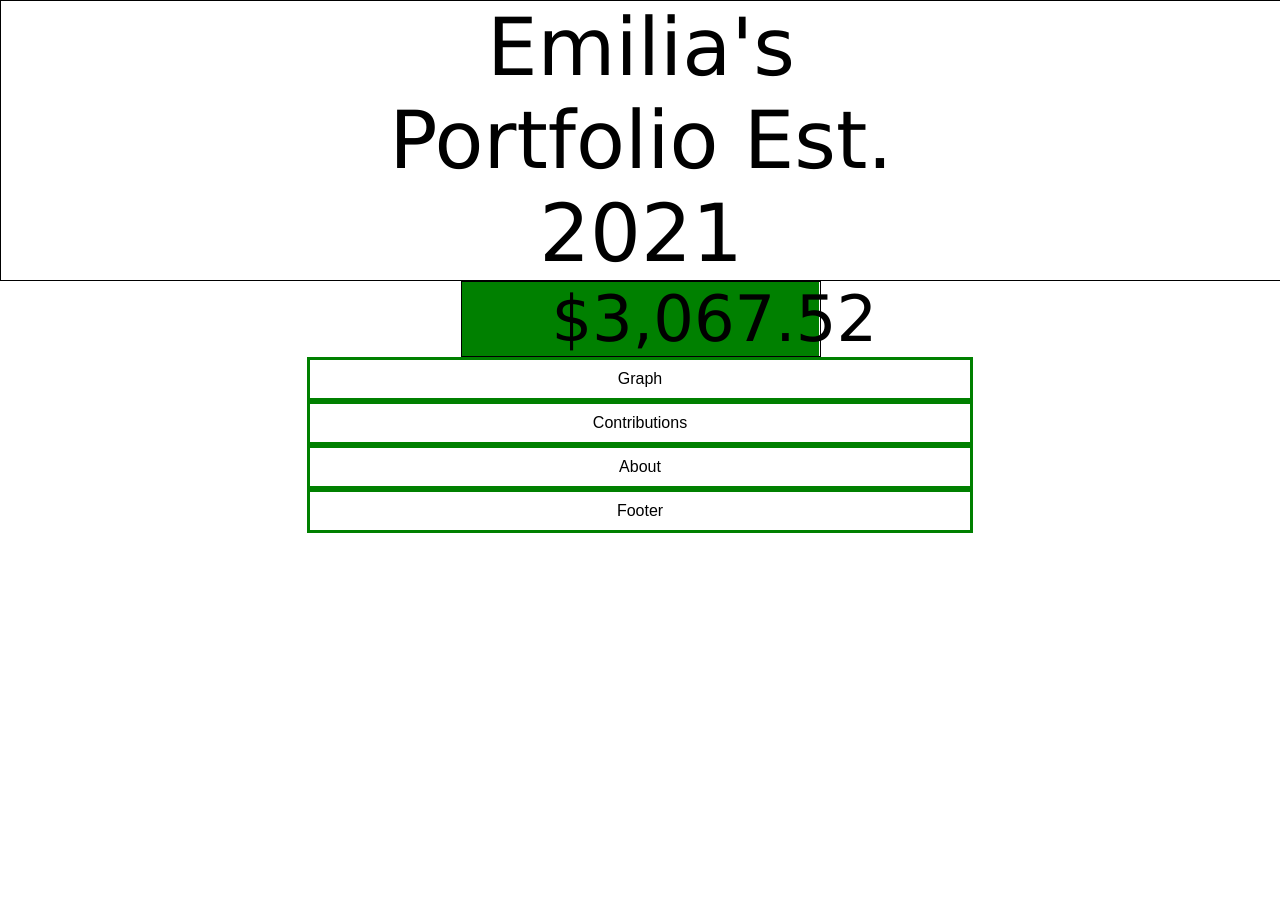
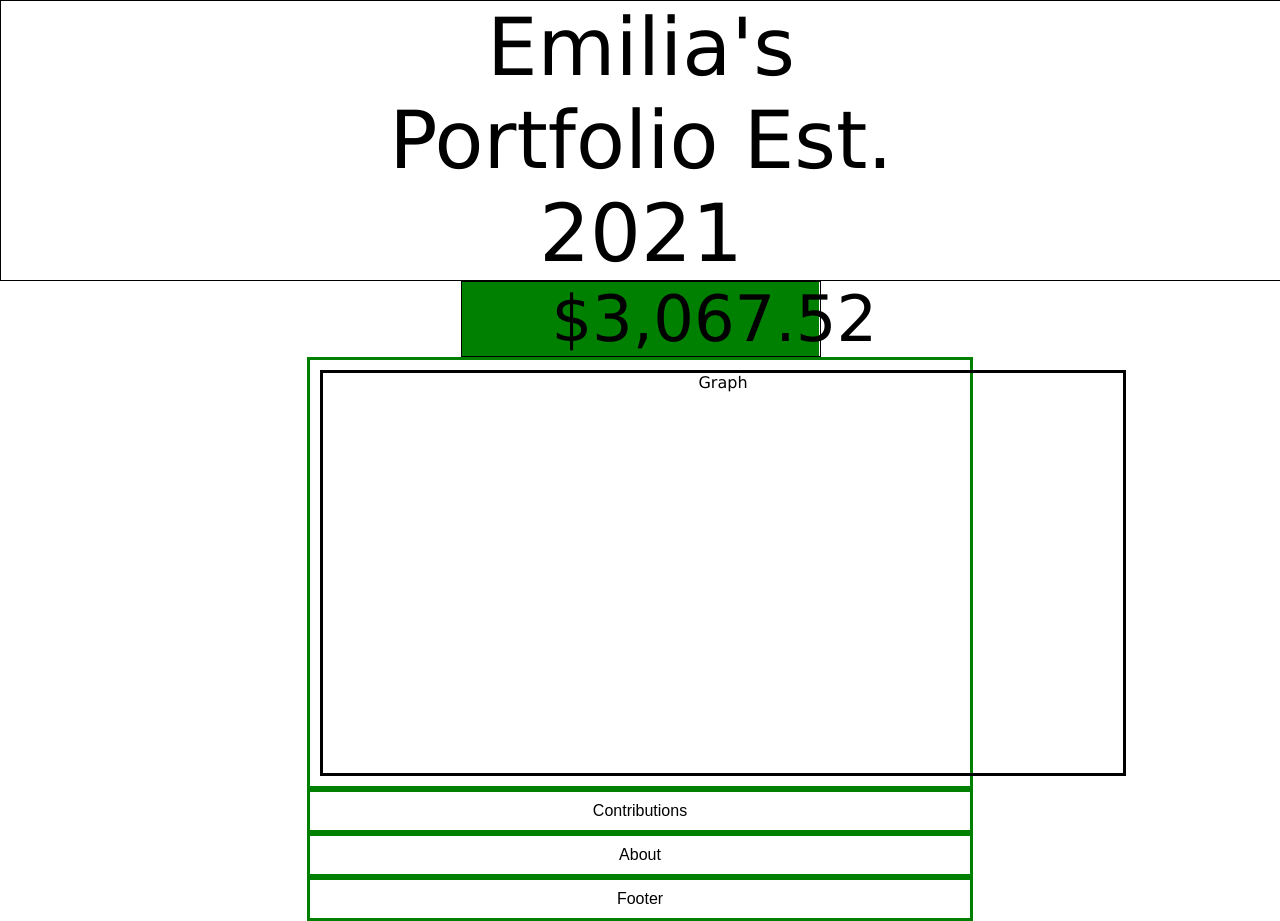
Before and after one commit to Douglas4739/Emilias-Portfolio, a React (Create React App) app: page / in a window 1280 px wide. Before the commit the page ends 800 px from the top, so only its background shows below. Built offline with nearby package versions, Linux system fonts and the light colour scheme.

Commit message:
added some style to Graph

```diff
--- a/src/Graph.css
+++ b/src/Graph.css
@@ -1,8 +1,14 @@
-.graph {
-    font-family:Arial, Helvetica, sans-serif;
-    margin: auto;
+.graphContainer {
+    font-family: 'Lucida Sans', 'Lucida Sans Regular', 'Lucida Grande', 'Lucida Sans Unicode', Geneva, Verdana, sans-serif;
+    margin: 0 auto;
     width: 50%;
     border: 3px solid green;
     padding: 10px;
     size: 30px;
 }
+.graph {
+    margin: 0 auto;
+    width: 50em;
+    height: 25em;
+    border: 3px solid black;
+}
--- a/src/Graph.js
+++ b/src/Graph.js
@@ -3,7 +3,13 @@ import './Graph.css';
 
 function Graph() {
   return (
-    <div className="graph">Graph</div>
+    <>
+      <div className="graphContainer">
+        <div className="graph">Graph</div>
+      </div>
+    </>
+
+
   )
 }
 
```
